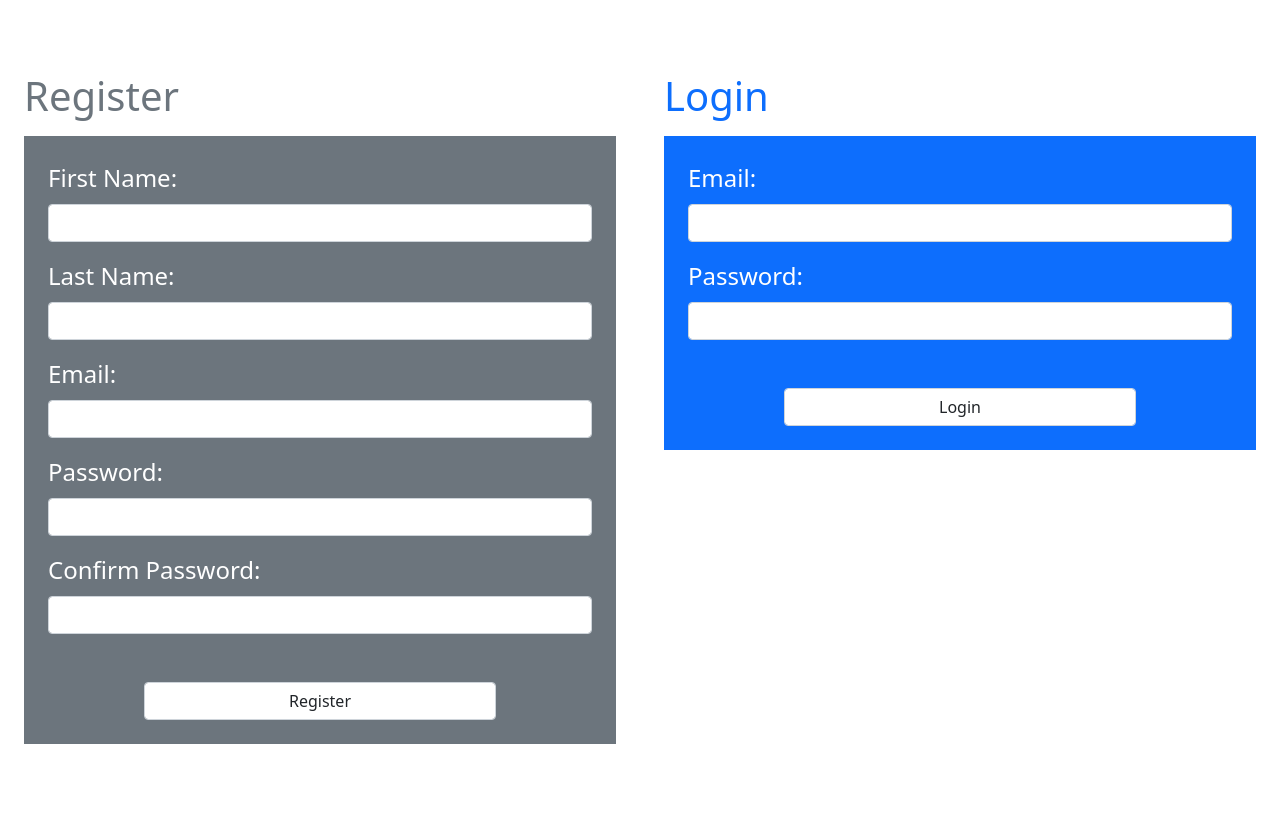
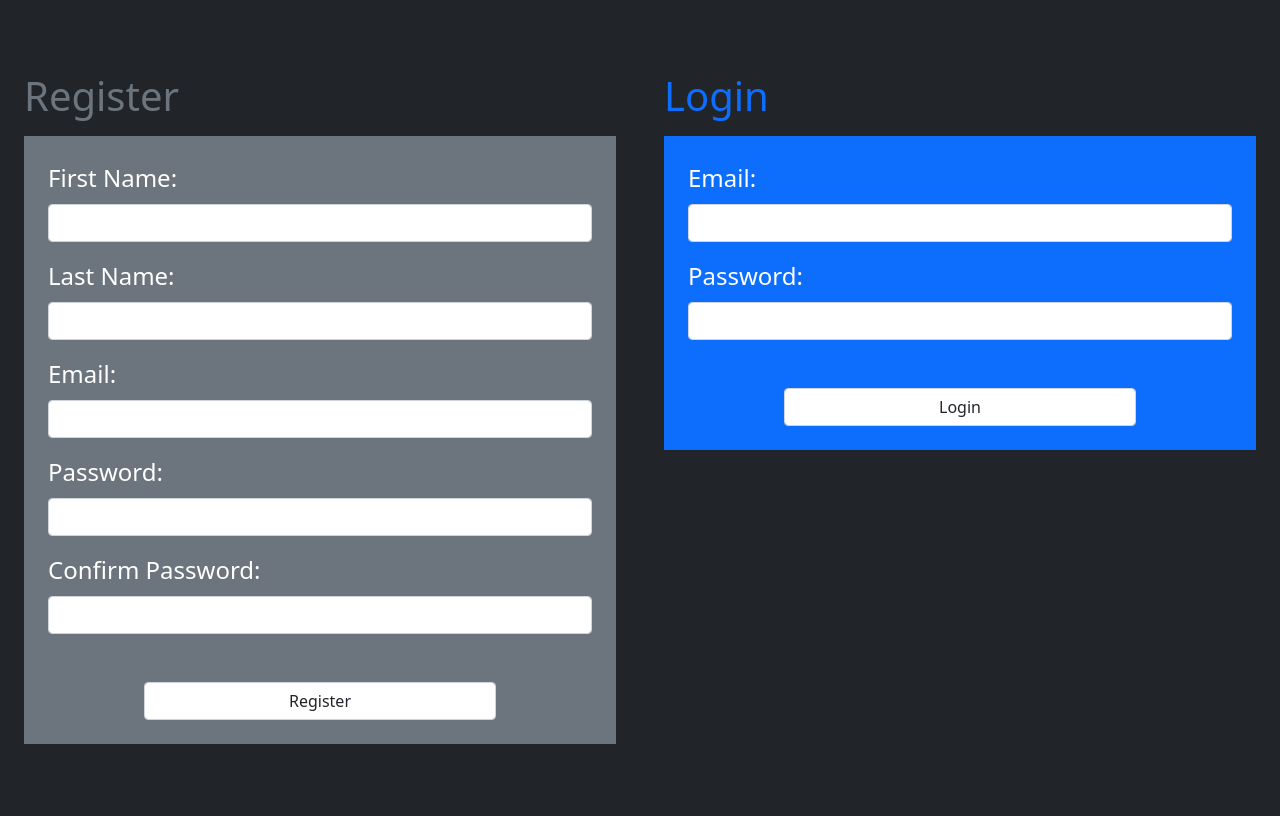
Before and after one commit to ruizqa/deploymentRecipe, a Flask app: page / in a window 1280 px wide. Run offline with Flask 2, Linux system fonts and the light colour scheme.

Commit message:
updated background color just to check deployment

```diff
--- a/flask_app/templates/create.html
+++ b/flask_app/templates/create.html
@@ -9,7 +9,7 @@
         <link href="https://cdn.jsdelivr.net/npm/bootstrap@5.1.1/dist/css/bootstrap.min.css" rel="stylesheet" integrity="sha384-F3w7mX95PdgyTmZZMECAngseQB83DfGTowi0iMjiWaeVhAn4FJkqJByhZMI3AhiU" crossorigin="anonymous">
 
     </head>
-    <body class="d-flex">
+    <body class="d-flex bg-dark">
 
         <div class="container col-6 my-5 py-4 px-4 ml-5">
             <div class="mb-3">
```
